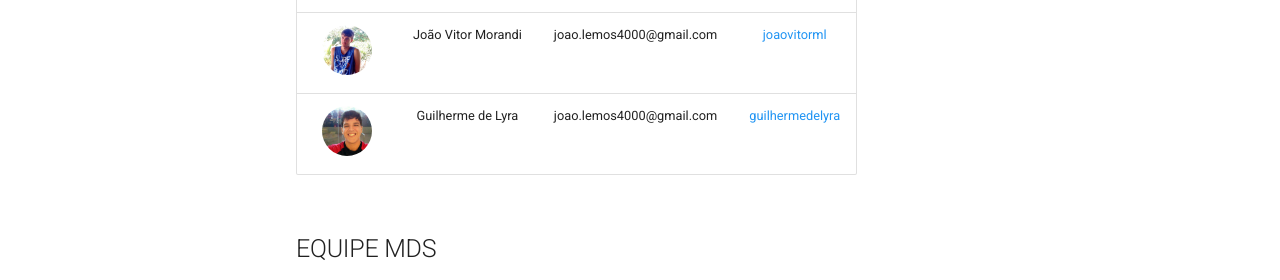
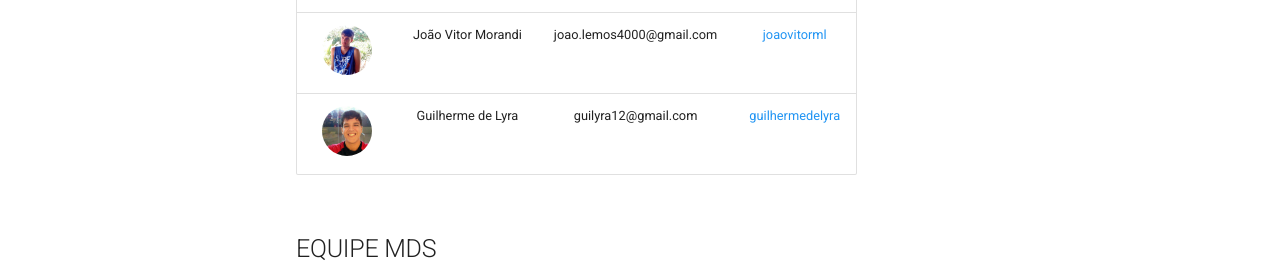
Before and after one commit to fga-eps-mds/2020.1-GaiaDex-wiki, an MkDocs documentation site: the page built from docs/index.md, in a window 1280 px wide and 1377 px high. Shown: the part 394-674 px from the top of the window. Built offline with MkDocs 1.6.1 and Material for MkDocs 9.7.7, drawn with Linux system fonts in a browser that asks for light colours; comment, search, counter and statistics services are not loaded; old or Windows-style settings are respelled for this version of MkDocs.

Commit message:
fixing email at index.md :memo:

```diff
--- a/docs/index.md
+++ b/docs/index.md
@@ -1,6 +1,4 @@
 # Grupo 2 - GaiaDex
-
-
 
 ## EQUIPE EPS
 
@@ -8,7 +6,7 @@
 |:----:|:------------------------:|:-----:|:------:|
 | <img style="border-radius: 50%;" src="img/equipe/makaha.jpeg" alt="Rafael" title="Rafael Makaha" width="50" height="50" /> | Rafael Makaha | rafael.makaha@gmail.com | [rafaelmakaha](https://github.com/rafaelmakaha) |
 | <img style="border-radius: 50%;" src="img/equipe/joaovitormorandi.jpeg" alt="Joao" title="Joao Vitor Morandi" width="50" height="50" /> | João Vitor Morandi | joao.lemos4000@gmail.com | [joaovitorml](https://github.com/joaovitorml) |
-| <img style="border-radius: 50%;" src="img/equipe/lyra.jpg" alt="Lyra" title="Guilherme de Lyra" width="50" height="50" /> | Guilherme de Lyra | joao.lemos4000@gmail.com | [guilhermedelyra](https://github.com/guilhermedelyra) |
+| <img style="border-radius: 50%;" src="img/equipe/lyra.jpg" alt="Lyra" title="Guilherme de Lyra" width="50" height="50" /> | Guilherme de Lyra | guilyra12@gmail.com | [guilhermedelyra](https://github.com/guilhermedelyra) |
 
 ## EQUIPE MDS
 
```
